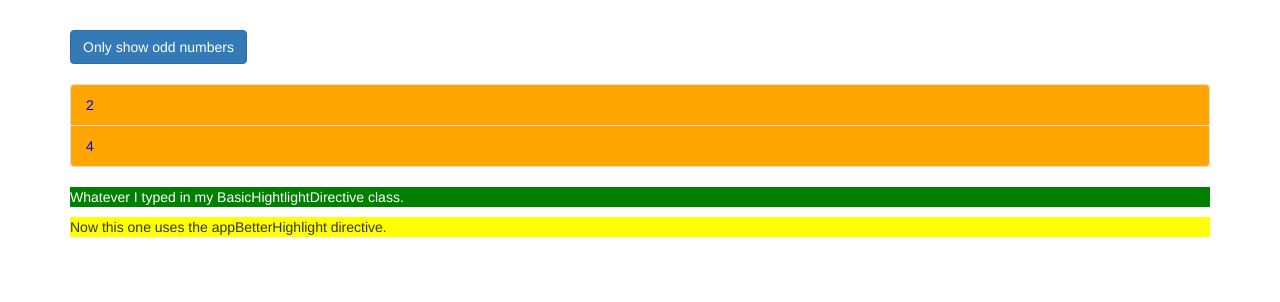
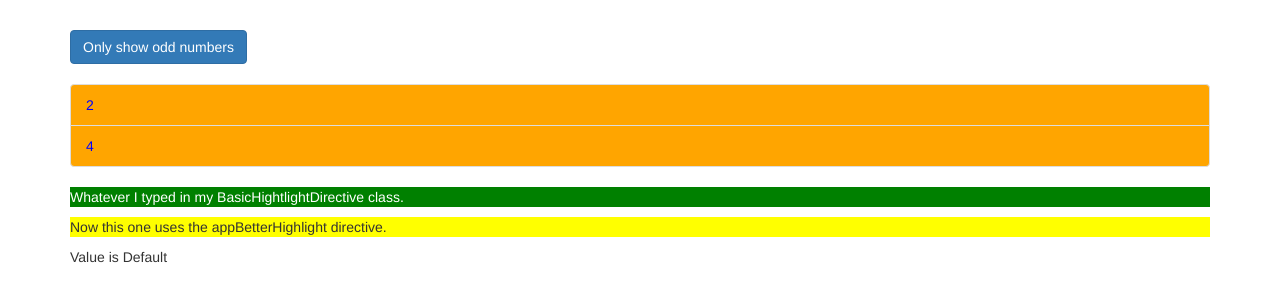
Before and after one commit to nishatoma/Directives-Section7, an Angular app: page / in a window 1280 px wide. Shown: the top 302 px of the page. Built offline with nearby package versions, Linux system fonts and the light colour scheme.

Commit message:
Add ngSwitch Example

```diff
--- a/src/app/app.component.html
+++ b/src/app/app.component.html
@@ -37,6 +37,13 @@
       <!-- Now we can use the defaultColor and highlightColor properties from
       our directive class. -->
       <p appBetterHighlight [defaultColor]="'yellow'" [highlightColor]="'green'">Now this one uses the appBetterHighlight directive.</p>
+      <!-- Switch case statement in Angular -->
+      <div [ngSwitch]="value">
+        <p *ngSwitchCase="5">Value is 5</p>
+        <p *ngSwitchCase="10">Value is 10</p>
+        <p *ngSwitchCase="100">Value is 100</p>
+        <p *ngSwitchDefault>Value is Default</p>
+      </div>
     </div>
   </div>
 </div>
--- a/src/app/app.component.ts
+++ b/src/app/app.component.ts
@@ -10,4 +10,5 @@
   oddNumbers = [1, 3, 5];
   evenNumbers = [2, 4];
   onlyOdd = false;
+  value = 100000;
 }
```
